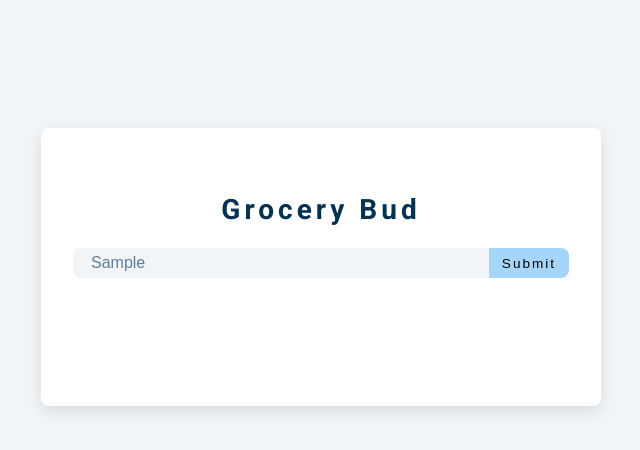
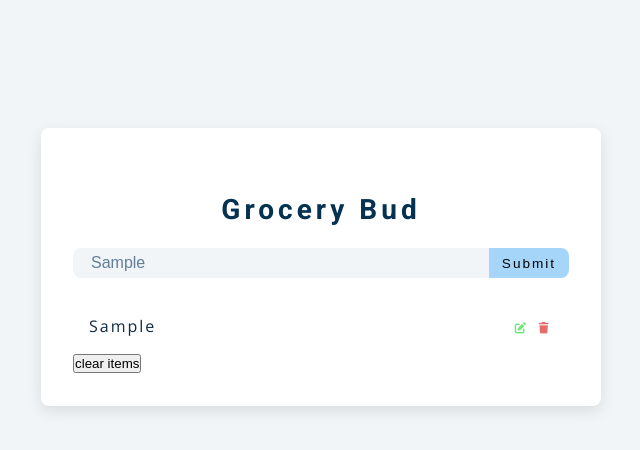
Before and after one commit to etorresbar/curso-js, a plain HTML site: page grocery/index.html in a window 1280 px wide. Both pictures are taken after typing "Sample" into the empty fields and a click on the button "Submit". Shown: the whole page, without its empty margins (319-959 px from the left). Drawn offline with nearby package versions, Linux system fonts and the light colour scheme.

Commit message:
added the function to add item to the list and show it

```diff
--- a/grocery/app.js
+++ b/grocery/app.js
@@ -23,16 +23,60 @@ function addItem(e) {
     const value = grocery.value;
     const id = new Date().getTime().toString();
 
-    if(value !== '' && editFlag === false){
-        console.log('add item to the list');
+    if(value && !editFlag){
+        const element = document.createElement('article');
+        element.classList.add('grocery-item');
+        const attr = document.createAttribute('data-id');
+        attr.value = id;
+        element.setAttributeNode(attr);
+        element.innerHTML = `<p class="title">${value}</p>
+        <div class="btn-container">
+            <button type="button" class="edit-btn">
+                <i class="fas fa-edit"></i>
+            </button>
+            <button type="button" class="delete-btn">
+                <i class="fas fa-trash"></i>
+            </button>
+        </div>`;
+
+        // append child
+        list.appendChild(element);
+        // display alert
+        displayAlert('item added to the list', 'success');
+        // show container
+        container.classList.add('show-container');
+        //add to local storage
+        addToLocalStorage(id, value);
+        //set back to default
+        setBackToDefault();
     }
-    else if(value !== '' && editFlag === true){
+    else if(value && editFlag){
         console.log('editing');
     }
     else{
-        console.log('Empty value');
+        displayAlert('please enter value', 'danger');
     }
 }
+
+//display alert
+function displayAlert(text, action){
+    alert.textContent = text;
+    alert.classList.add(`alert-${action}`);
+
+    // remove alert
+    setTimeout( () => {
+        alert.textContent = '';
+        alert.classList.remove(`alert-${action}`);
+    }, 1000);
+}
+
+//set back to default
+function setBackToDefault(){
+    console.log('set back to default');
+}
+
 // local storage
-
+function addToLocalStorage(id, value){
+    console.log('added to local storage');
+}
 // setup items
--- a/grocery/index.html
+++ b/grocery/index.html
@@ -22,17 +22,6 @@
         <!-- list -->
         <div class="grocery-container">
             <div class="grocery-list">
-                <article class="grocery-item">
-                    <p class="title">item</p>
-                    <div class="btn-container">
-                        <button type="button" class="edit-btn">
-                            <i class="fas fa-edit"></i>
-                        </button>
-                        <button type="button" class="delete-btn">
-                            <i class="fas fa-trash"></i>
-                        </button>
-                    </div>
-                </article>
             </div>
             <!-- button -->
             <button type="button" class="clear">clear items</button>
```
